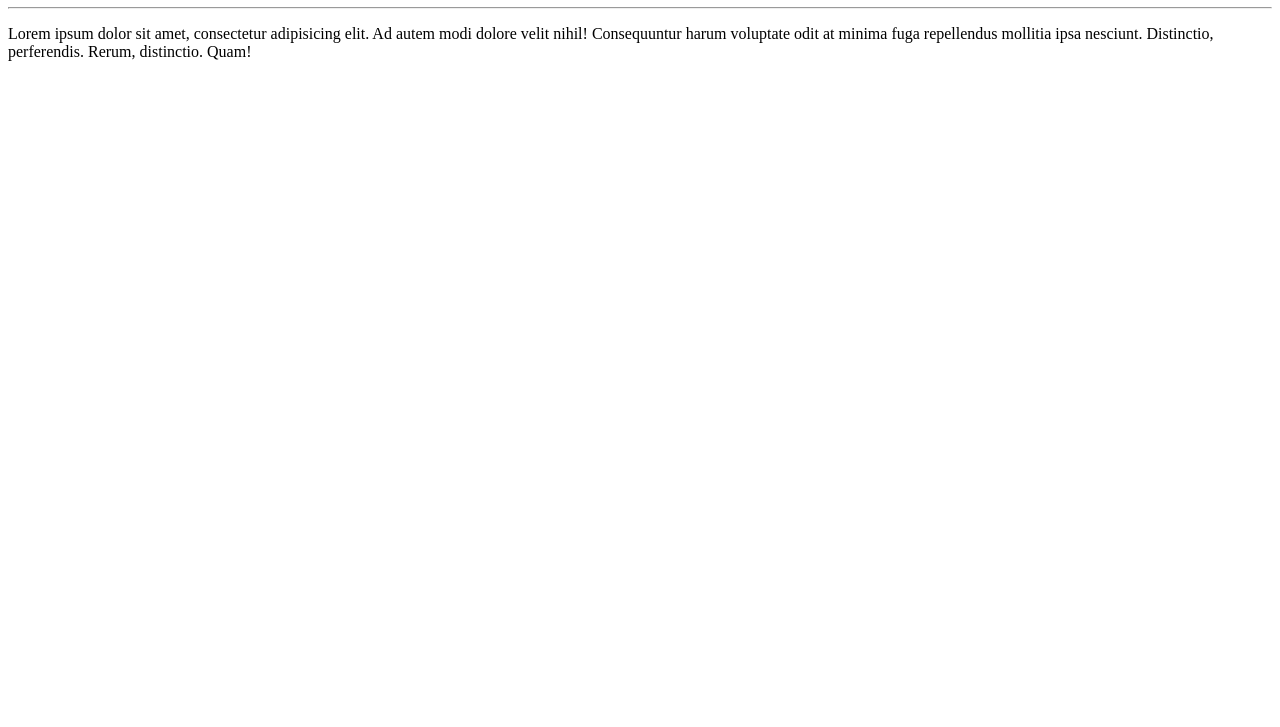
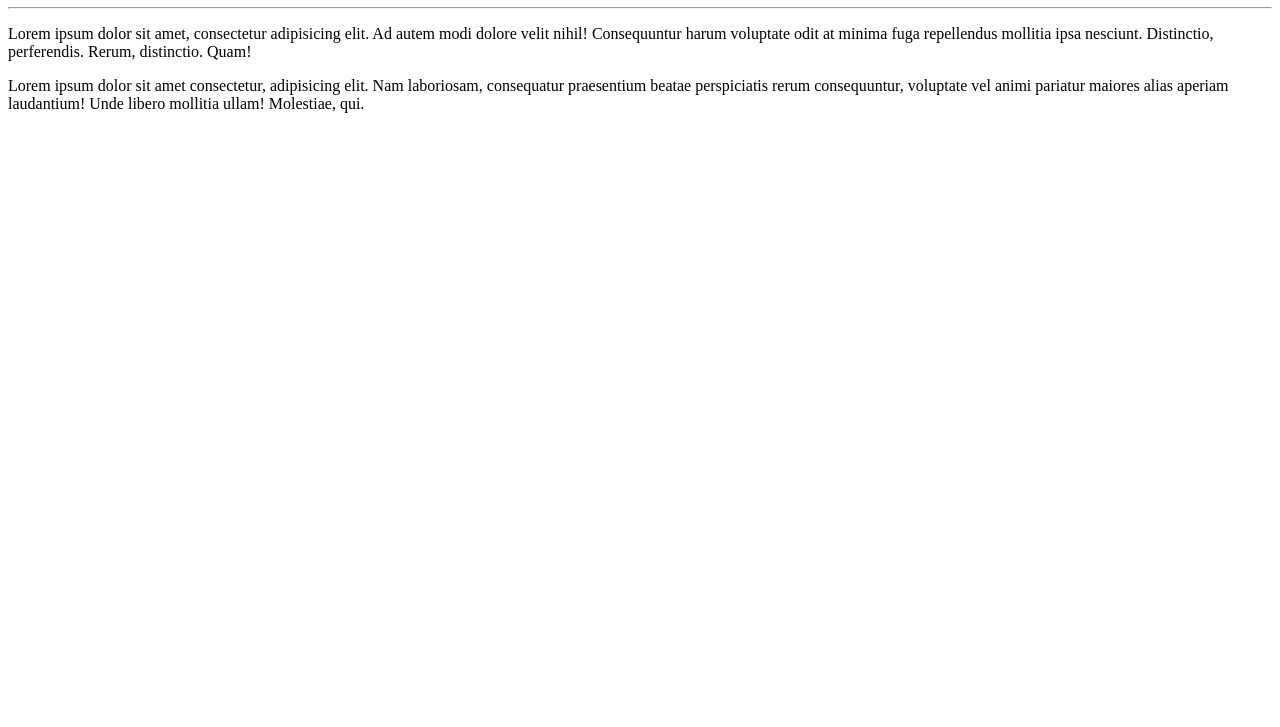
Before and after one commit to valmirsantanepe/Ola_Mundo, a plain HTML site: page Site-exemplo/index.html in a window 1280 px wide. Shown: the part 73-800 px from the top of the page. Drawn offline with Linux system fonts and the light colour scheme.

Commit message:
adicionei um paragrafo

```diff
--- a/Site-exemplo/index.html
+++ b/Site-exemplo/index.html
@@ -11,5 +11,7 @@
     <h1>Olá, mundo</h1>
     <hr>
     <p>Lorem ipsum dolor sit amet, consectetur adipisicing elit. Ad autem modi dolore velit nihil! Consequuntur harum voluptate odit at minima fuga repellendus mollitia ipsa nesciunt. Distinctio, perferendis. Rerum, distinctio. Quam!</p>
+
+    <p>Lorem ipsum dolor sit amet consectetur, adipisicing elit. Nam laboriosam, consequatur praesentium beatae perspiciatis rerum consequuntur, voluptate vel animi pariatur maiores alias aperiam laudantium! Unde libero mollitia ullam! Molestiae, qui.</p>
 </body>
 </html>
```
